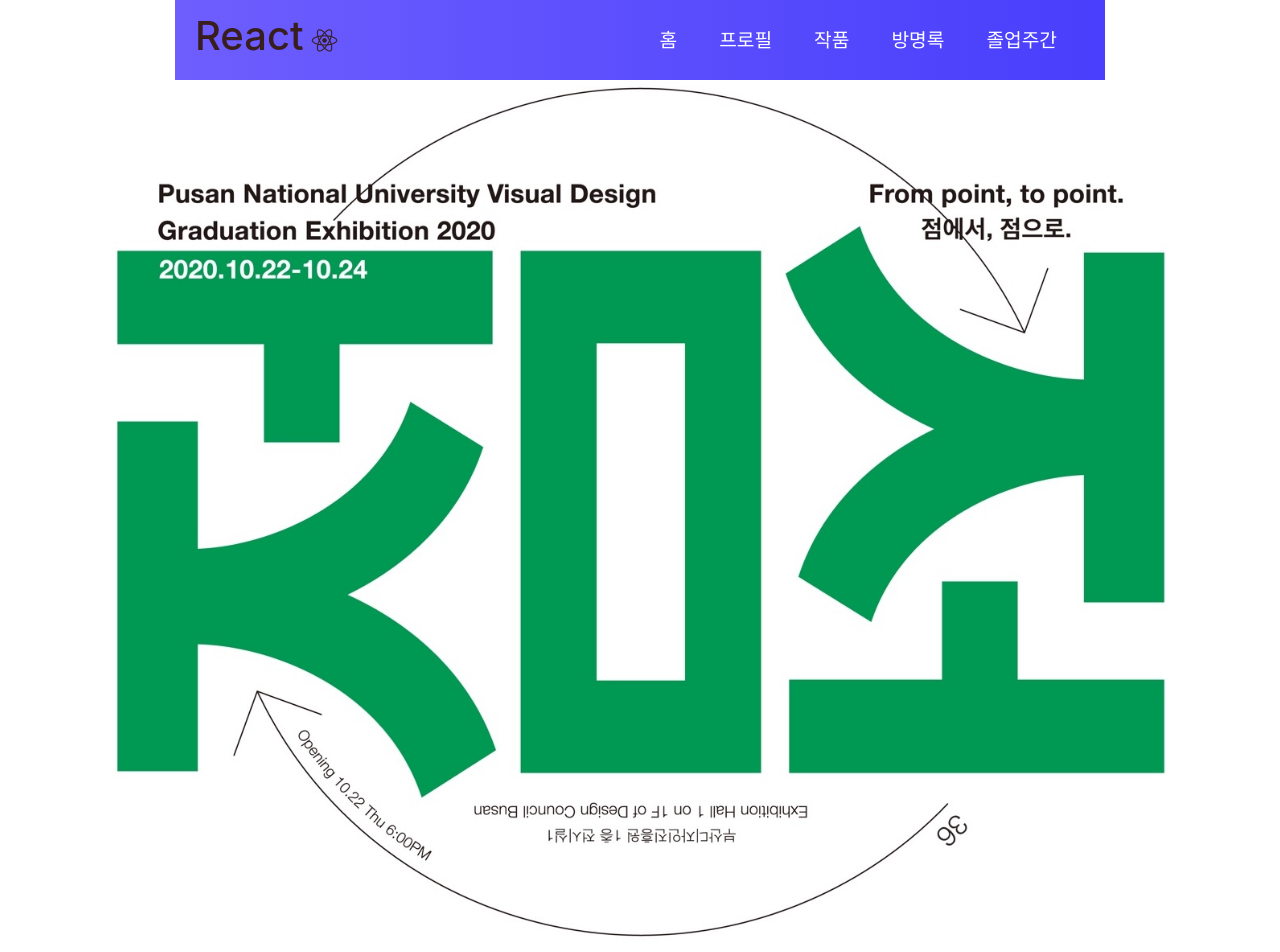
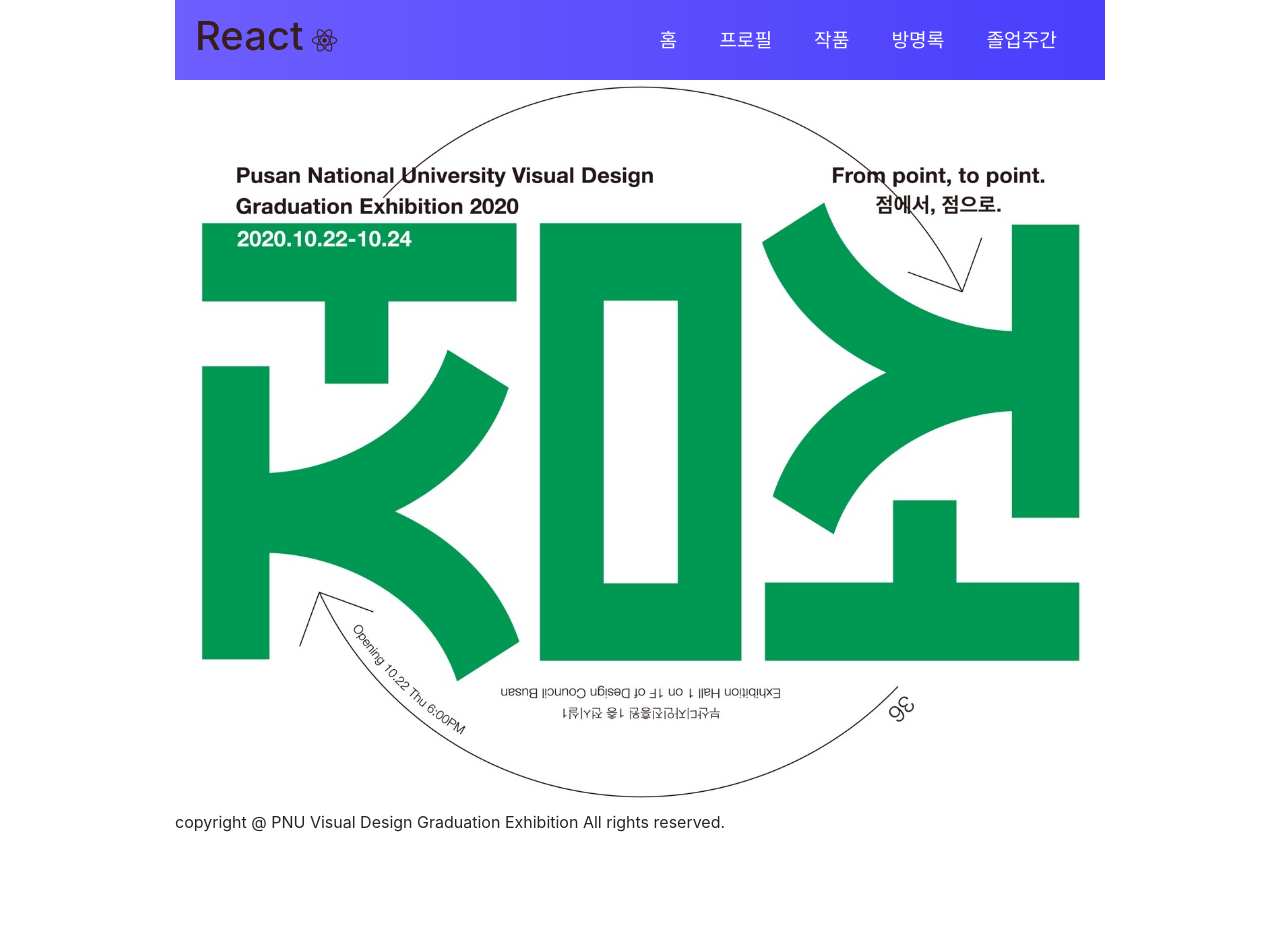
Before and after one commit to NPclown/pusan-visual-design-exhibition-site, a React (Create React App) app: page / in a window 1280 px wide. Shown: the top 952 px of the page. After the commit the page ends 834 px from the top, so only its background shows below. Built offline with nearby package versions, Linux system fonts and the light colour scheme.

Commit message:
Footer 수정 및 css 수정

```diff
--- a/src/assets/header.css
+++ /dev/null
@@ -1,8 +0,0 @@
-.header {
-    width: 100%;
-    padding-right: 15px;
-    padding-left: 15px;
-    margin-right: auto;
-    margin-left: auto;
-    max-width: 960px;
-}
--- /dev/null
+++ b/src/assets/main.css
@@ -0,0 +1,26 @@
+.header {
+    width: 100%;
+    padding-right: 15px;
+    padding-left: 15px;
+    margin-right: auto;
+    margin-left: auto;
+    max-width: 960px;
+}
+
+.content {
+    width: 100%;
+    padding-right: 15px;
+    padding-left: 15px;
+    margin-right: auto;
+    margin-left: auto;
+    max-width: 960px;
+}
+
+.footer {
+    width: 100%;
+    padding-right: 15px;
+    padding-left: 15px;
+    margin-right: auto;
+    margin-left: auto;
+    max-width: 960px;
+}
--- a/src/components/Footer/Footer.js
+++ b/src/components/Footer/Footer.js
@@ -1,13 +1,10 @@
 import React from 'react';
-import {Container, Row, Col} from 'react-bootstrap';
+
 const Footer = () =>{
     return (
-        <Container className="footer">
-            <Row>
-                <Col>copyright @ PNU Visual Design Graduation Exhibition All rights reserved.</Col>
-                <Col>logo</Col>
-            </Row>
-        </Container>
+        <div className="footer">
+            <div>copyright @ PNU Visual Design Graduation Exhibition All rights reserved.</div>
+        </div>
     );
 }
 
--- a/src/components/Header/Header.js
+++ b/src/components/Header/Header.js
@@ -1,6 +1,5 @@
 import React from 'react';
 import Navbar from './Navbar'
-import '../../assets/header.css'
 
 const Header = () =>{
     return (
--- a/src/pages/Home.js
+++ b/src/pages/Home.js
@@ -1,21 +1,20 @@
 import React from 'react';
-import {Container, Row, Col, Image} from 'react-bootstrap'
+import {Image} from 'react-bootstrap'
 
 import Header from '../components/Header/Header'
 import Footer from '../components/Footer/Footer'
+import '../assets/main.css'
 
 
 const Home = () =>{
     return (
         <div className="App">
           <Header></Header>
-          <Container className="content">
-            <Row>
-              <Col>
+          <div className="content">
+              <div>
                 <Image src="/image/main/main.jpg" className="Main-logo" alt="logo" fluid />
-              </Col>
-            </Row>
-          </Container>
+              </div>
+          </div>
           <Footer></Footer>
       </div>
     );
```
